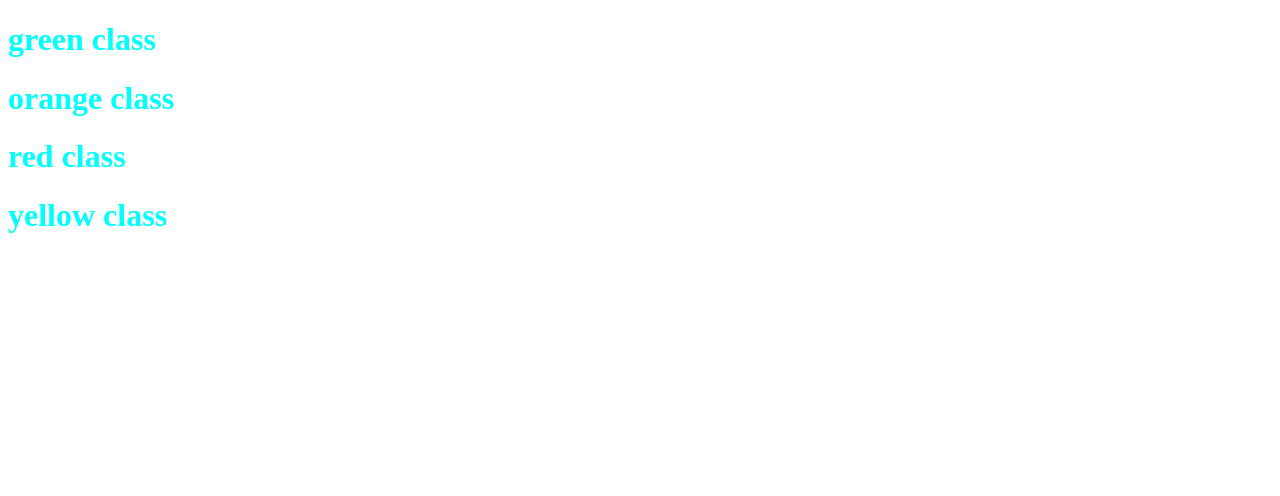
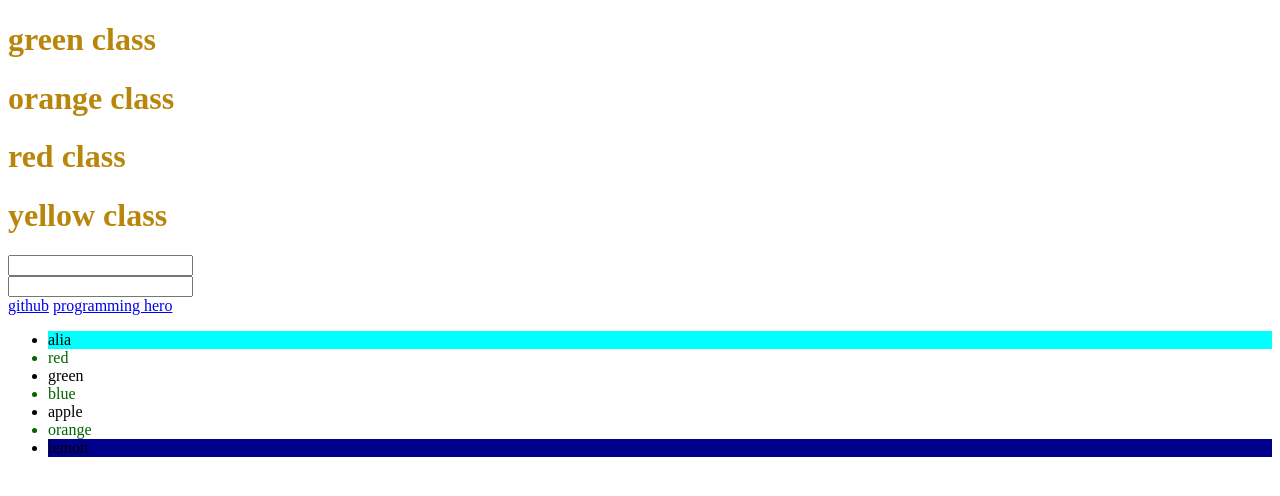
Before and after one commit to bonosree104/module-5.5-pseudo-class-, a plain HTML site: page index.html in a window 1280 px wide. Drawn offline with Linux system fonts and the light colour scheme.

Commit message:
my first task complete

```diff
--- a/index.html
+++ b/index.html
@@ -12,5 +12,24 @@
     <h1>orange class</h1>
     <h1>red class</h1>
     <h1>yellow class</h1>
+    <input name= "email" type="text">
+    <br>
+    <input name="passward" type="text">
+    <br>
+    <a href="https://github.com/bonosree104"> github</a>
+    <a href="https://web.programming-hero.com/course/video/restart2-5_5-2-pseudoclass-focus-first-child-last-child-nth-child-visited-">programming hero</a>
+    <ul>
+        <li>alia </li>
+        <li>red</li>
+        <li>green</li>
+        <li>blue</li>
+        <li>apple</li>
+        <li>orange</li>
+        <li>lemon</li>
+    </ul>
+
+
+
+
 </body>
 </html>
--- a/style.css
+++ b/style.css
@@ -1,8 +1,25 @@
 h1{
-    color:aqua;
+    color:darkgoldenrod;
 }
 h1:hover{
     color: blueviolet;
     font-size:50px;
     background-color: crimson;
 }
+input:focus{
+    color:crimson;
+    font-size:50px;
+}
+li:first-child{
+    background-color: cyan;
+
+}
+li:last-child{
+    background-color: darkblue;
+}
+li:nth-child(2n){
+    color:darkgreen;
+}
+ a:visited{
+     color: crimson;
+ }
```
